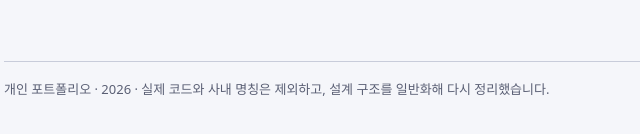
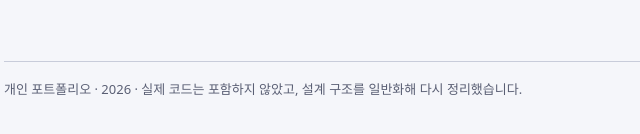
Before and after one commit to ibqck/ibqck.github.io, a plain HTML site: page index.html in a window 1280 px wide. Shown: the part 4827-4961 px from the top of the page, 116-756 px from the left. Drawn offline with Linux system fonts and the light colour scheme; a web font is replaced by a local one.

Commit message:
Reword footer disclosure
Co-Authored-By: Claude Opus 5.5 <noreply@anthropic.com>
Claude-Session: https://claude.ai/code/session_01HaiZ1d6D8yLVbNuouBfHK2

```diff
--- a/index.html
+++ b/index.html
@@ -335,7 +335,7 @@ footer { font-size: 13px; color: var(--muted); border-top: 1px solid var(--line)
     </div>
   </section>
 
-  <footer>개인 포트폴리오 · 2026 · 실제 코드와 사내 명칭은 제외하고, 설계 구조를 일반화해 다시 정리했습니다.</footer>
+  <footer>개인 포트폴리오 · 2026 · 실제 코드는 포함하지 않았고, 설계 구조를 일반화해 다시 정리했습니다.</footer>
 </main>
 </body>
 </html>
```
